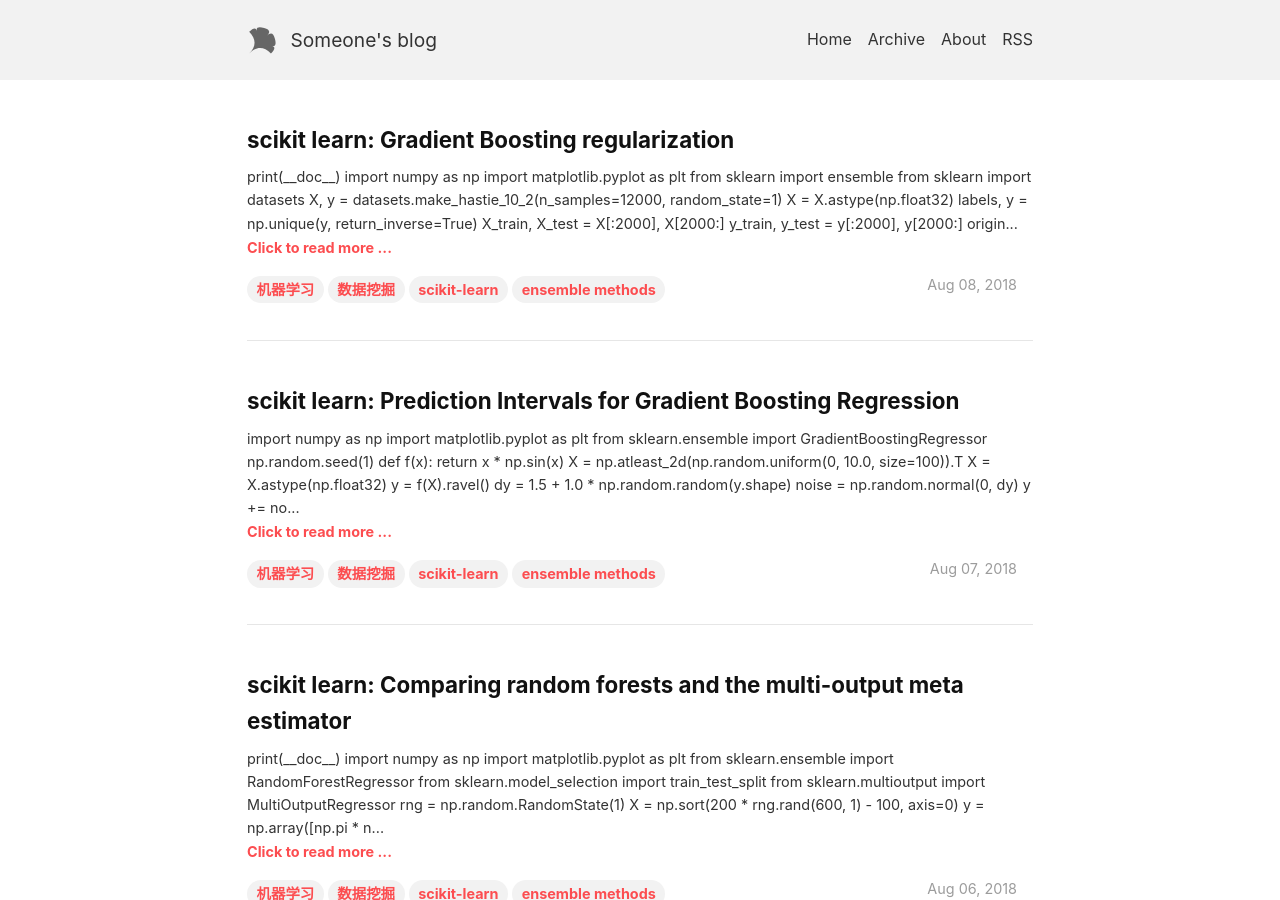
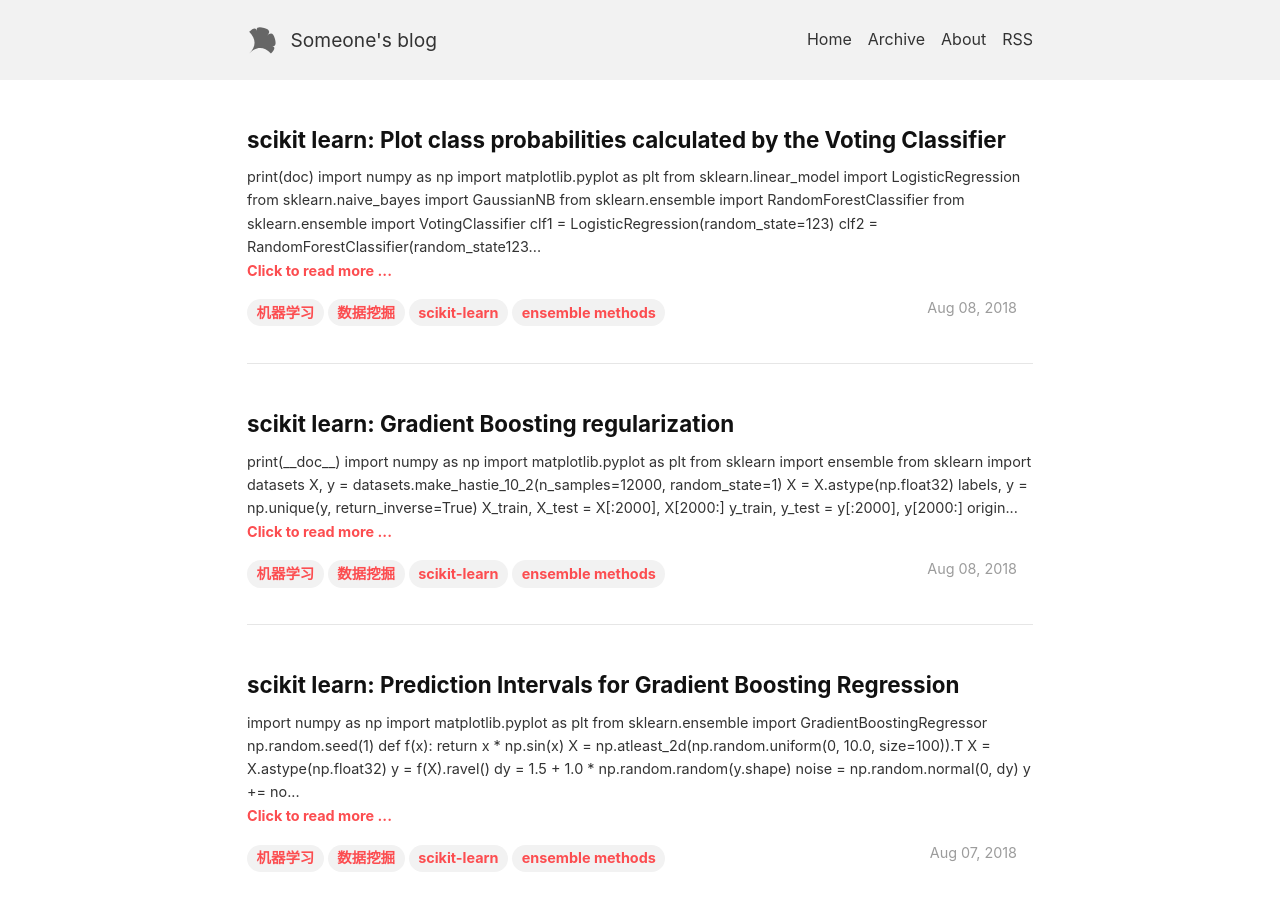
Before and after one commit to slyrx/Tech_Blog, a Jekyll site: the page built from index.html, in a window 1280 px wide and 900 px high. Built offline with Jekyll 4.4.1, drawn with Linux system fonts in a browser that asks for light colours; the list of posts is cut into pages by our own code; some of the changed text lies outside the part shown.

Commit message:
add new articles

```diff
--- /dev/null
+++ b/_posts/2018-8-7-scikit-learn-example2.md
@@ -0,0 +1,22 @@
+---
+layout: post
+title:  "scikit learn: Plot class probabilities calculated by the Voting Classifier"
+date:   2018-08-07 17:28:30
+tags: [机器学习, 数据挖掘, scikit-learn, ensemble methods]
+---
+
+print(__doc__)
+
+import numpy as np
+import matplotlib.pyplot as plt
+
+from sklearn.linear_model import LogisticRegression
+from sklearn.naive_bayes import GaussianNB
+from sklearn.ensemble import RandomForestClassifier
+from sklearn.ensemble import VotingClassifier
+
+clf1 = LogisticRegression(random_state=123)
+clf2 = RandomForestClassifier(random_state123)
+clf3 = GaussianNB()
+
+end
```
Also changed, not shown: _posts/2018-4-24-机器学习一般流程.md (+2 -0 lines), _posts/2018-8-7-scikit-learn-example.md (+1 -1 lines).
